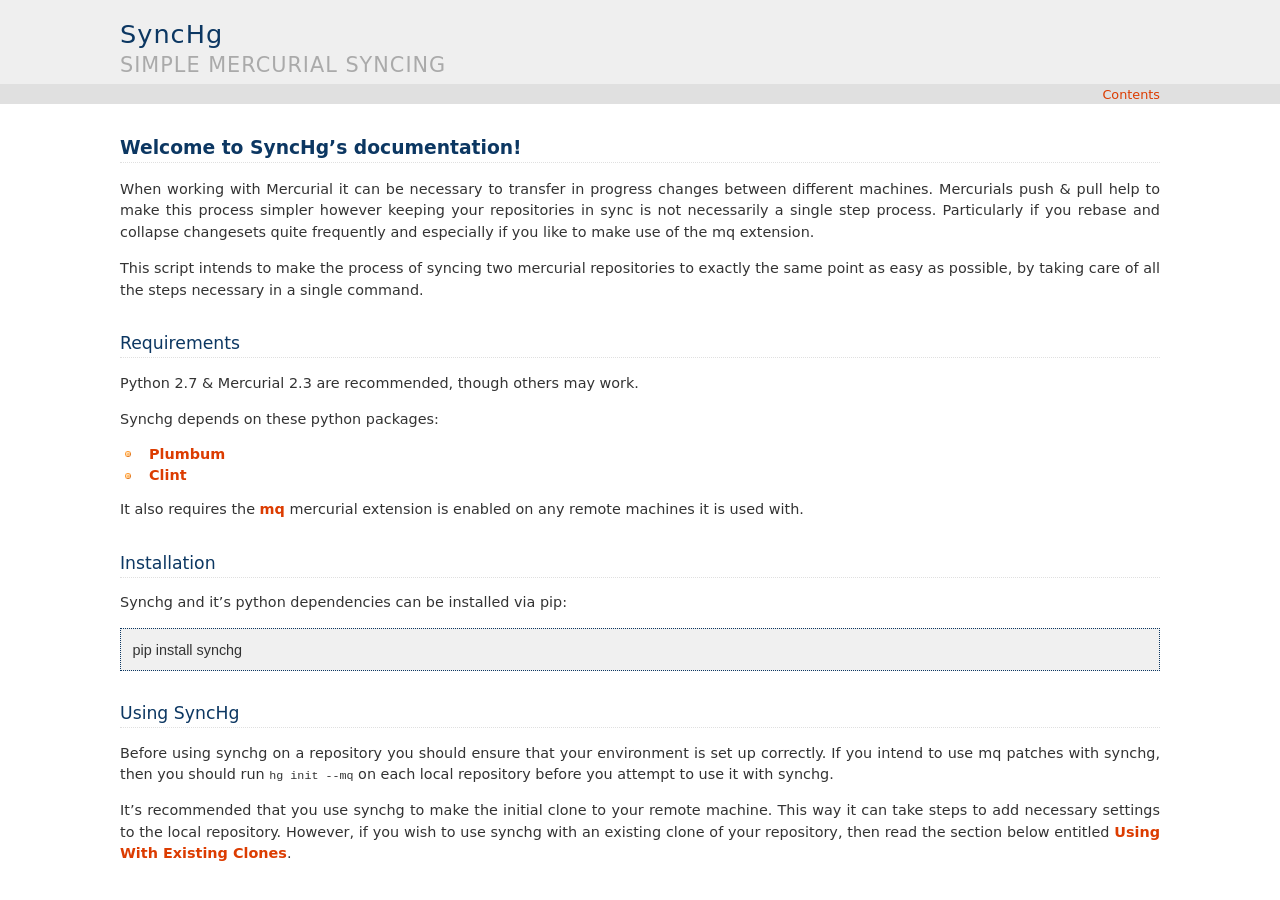
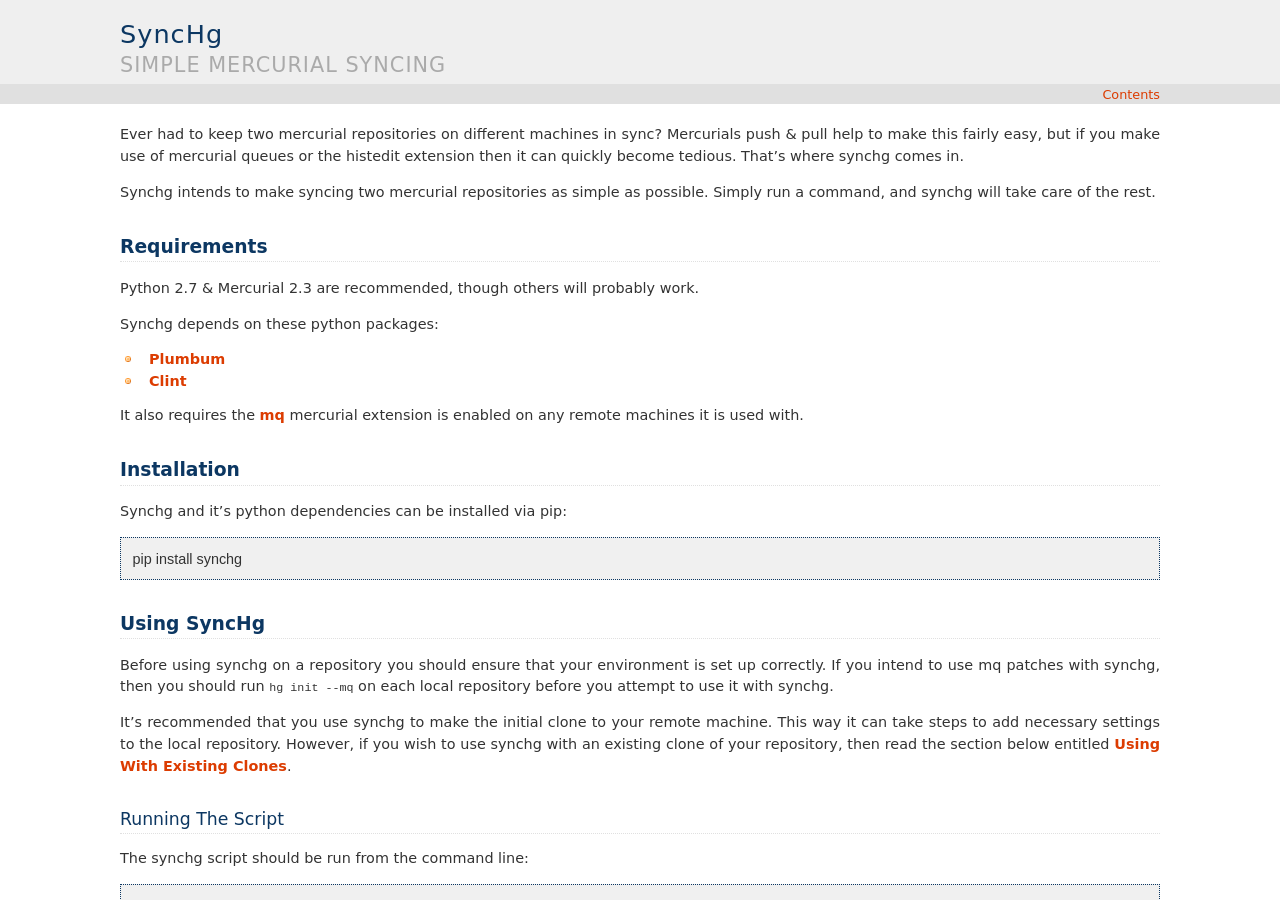
Before and after one commit to obmarg/synchg, a Sphinx documentation site: the page built from docs/index.rst, in a window 1280 px wide and 900 px high. Built offline with Sphinx 7.4.7, drawn with Linux system fonts in a browser that asks for light colours.

Commit message:
Reworded README intro, and improved headers

```diff
--- a/README.rst
+++ b/README.rst
@@ -1,17 +1,14 @@
-When working with Mercurial it can be necessary to transfer in progress changes
-between different machines.  Mercurials push & pull help to make this process
-simpler however keeping your repositories in sync is not necessarily a single
-step process.  Particularly if you rebase and collapse changesets quite
-frequently and especially if you like to make use of the mq extension.
+Ever had to keep two mercurial repositories on different machines in sync?
+Mercurials push & pull help to make this fairly easy, but if you make use of
+mercurial queues or the histedit extension then it can quickly become tedious.
+That's where synchg comes in.
 
-This script intends to make the process of syncing two mercurial repositories
-to exactly the same point as easy as possible, by taking care of all the steps
-necessary in a single command.
+Synchg intends to make syncing two mercurial repositories as simple as possible.  Simply run a command, and synchg will take care of the rest.
 
 Requirements
--------------
+============
 
-Python 2.7 & Mercurial 2.3 are recommended, though others may work.
+Python 2.7 & Mercurial 2.3 are recommended, though others will probably work.
 
 Synchg depends on these python packages:
 
@@ -22,14 +19,14 @@
 mercurial extension is enabled on any remote machines it is used with.
 
 Installation
--------------
+=============
 
 Synchg and it's python dependencies can be installed via pip::
 
   pip install synchg
 
 Using SyncHg
--------------
+=============
 
 Before using synchg on a repository you should ensure that your environment is
 set up correctly.  If you intend to use mq patches with synchg, then you should
@@ -43,7 +40,7 @@
 `Using With Existing Clones`_.
 
 Running The Script
-__________________
+------------------
 
 The synchg script should be run from the command line::
 
@@ -65,7 +62,7 @@
     you don't answer yes.
 
 Configuration
-_______________
+---------------
 
 On first run of synchg you will be prompted with some configuration options:
 
@@ -79,7 +76,7 @@
 -c`` to run the config process again.
 
 Using With Existing Clones
-__________________________
+--------------------------
 
 Though it's recommended that you allow synchg to perform the initial clone of a
 repository, it is possible to use it with existing clones.  You simply need to
--- a/docs/index.rst
+++ b/docs/index.rst
@@ -1,10 +1,7 @@
-Welcome to SyncHg's documentation!
-==================================
-
 .. include:: ../README.rst
 
 SyncHg API
--------------
+=============
 
 Synchg also exposes a simple python API that can be used to integrate synchg
 functionality into other python projects such as build scripts.
@@ -17,7 +14,7 @@
 .. synchg.sync:
 
 Syncing Utilities (synchg.sync)
-_______________________________
+-------------------------------
 
 .. automodule:: synchg.sync
     :members:
@@ -25,7 +22,7 @@
 .. synchg.repo:
 
 Repository Control (synchg.repo)
-________________________________
+--------------------------------
 
 .. automodule:: synchg.repo
     :members:
```
